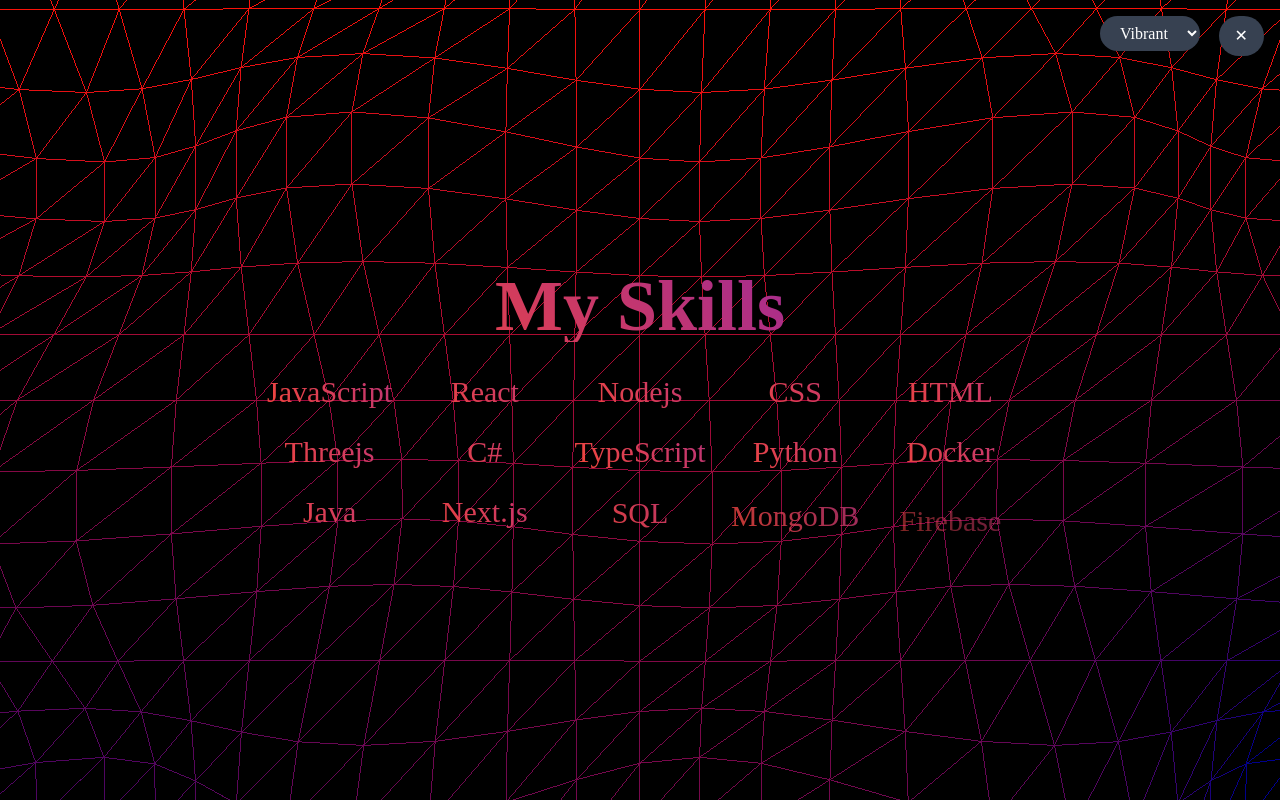
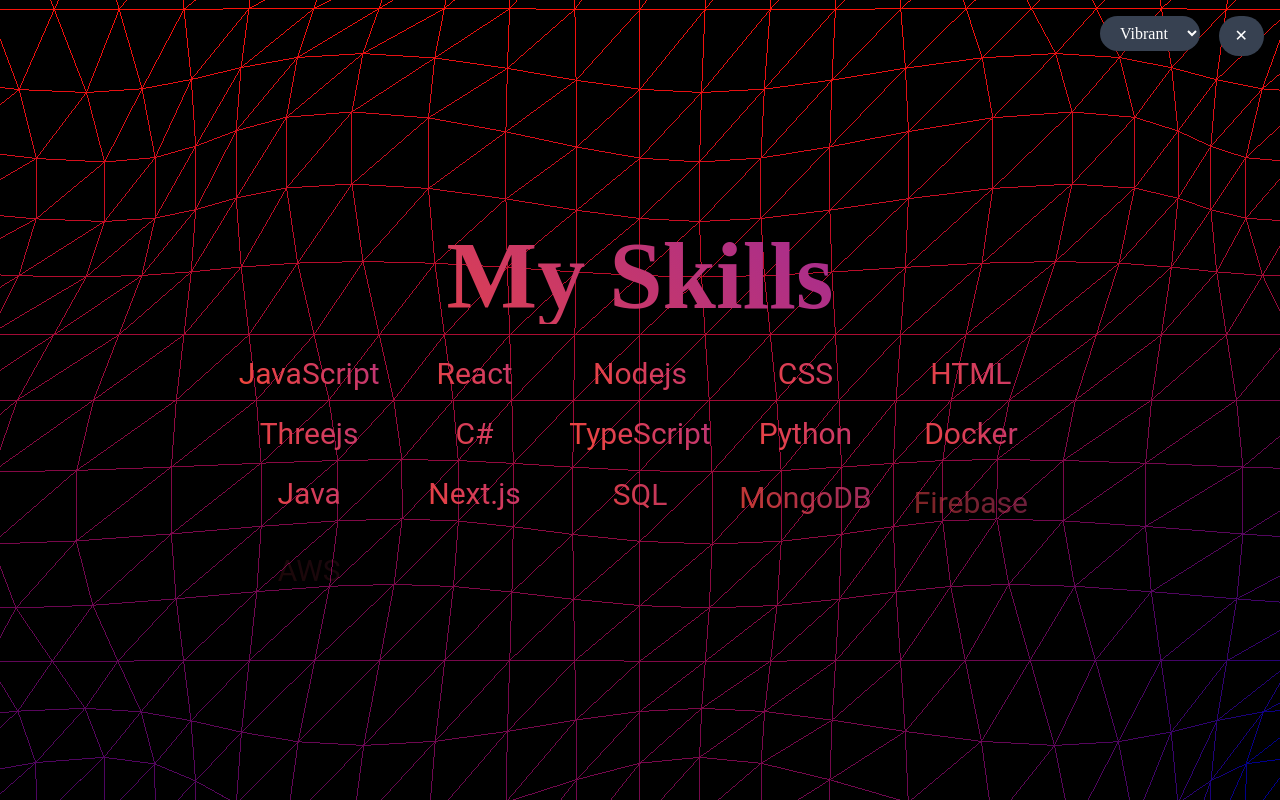
Before and after one commit to Amadou-D/Portfolio-Site, a Next.js app in the folder my-app/: page / in a window 1280 px wide. Both pictures are taken after a click on the button "Skills". Built offline with nearby package versions, Linux system fonts and the light colour scheme.

Commit message:
Update SkillsSection.tsx

```diff
--- a/my-app/components/SkillsSection.tsx
+++ b/my-app/components/SkillsSection.tsx
@@ -8,7 +8,7 @@
 }
 
 const skills = [
-  'JavaScript', 'React', 'Nodejs', 'CSS', 'HTML', 'Threejs', 'C#', 'TypeScript', 'Python', 'Docker', 'Java', 'Next.js', 'SQL', 'MongoDB', 'Firebase'
+  'JavaScript', 'React', 'Nodejs', 'CSS', 'HTML', 'Threejs', 'C#', 'TypeScript', 'Python', 'Docker', 'Java', 'Next.js', 'SQL', 'MongoDB', 'Firebase', 'AWS'
 ];
 
 const themes = {
@@ -136,17 +136,17 @@
   };
 
   return (
-    <div className="fixed inset-0 w-full h-full flex flex-col items-center justify-center bg-black bg-opacity-70 z-50">
+    <div className="fixed inset-0 w-full h-full flex flex-col items-center justify-center bg-black bg-opacity-70 z-50 p-4 overflow-y-auto">
       <div ref={threeRef} className="absolute inset-0"></div>
       <div className="absolute inset-0 flex flex-col items-center justify-center text-white text-center p-4">
-        <h2 className="text-4xl sm:text-5xl md:text-6xl lg:text-7xl font-bold mb-8 gradient-text">
+        <h2 className="text-4xl sm:text-6xl md:text-7xl lg:text-8xl font-bold mb-8 gradient-text">
           My Skills
         </h2>
-        <div className="grid grid-cols-2 sm:grid-cols-3 md:grid-cols-4 lg:grid-cols-5 gap-6">
+        <div className="grid grid-cols-2 gap-4 sm:grid-cols-3 sm:gap-6 md:grid-cols-4 lg:grid-cols-5">
           {skills.map((skill, index) => (
             <div
               key={index}
-              className={`text-lg sm:text-xl md:text-2xl lg:text-3xl font-['Press Start 2P'] gradient-text text-center fade-in ${skill === 'Firebase' ? 'col-span-2 sm:col-span-1' : ''}`}
+              className={`text-lg sm:text-xl md:text-2xl lg:text-3xl font-['Roboto'] gradient-text text-center fade-in `}
               style={{ animationDelay: `${index * 0.1}s` }}
             >
               {skill}
```
